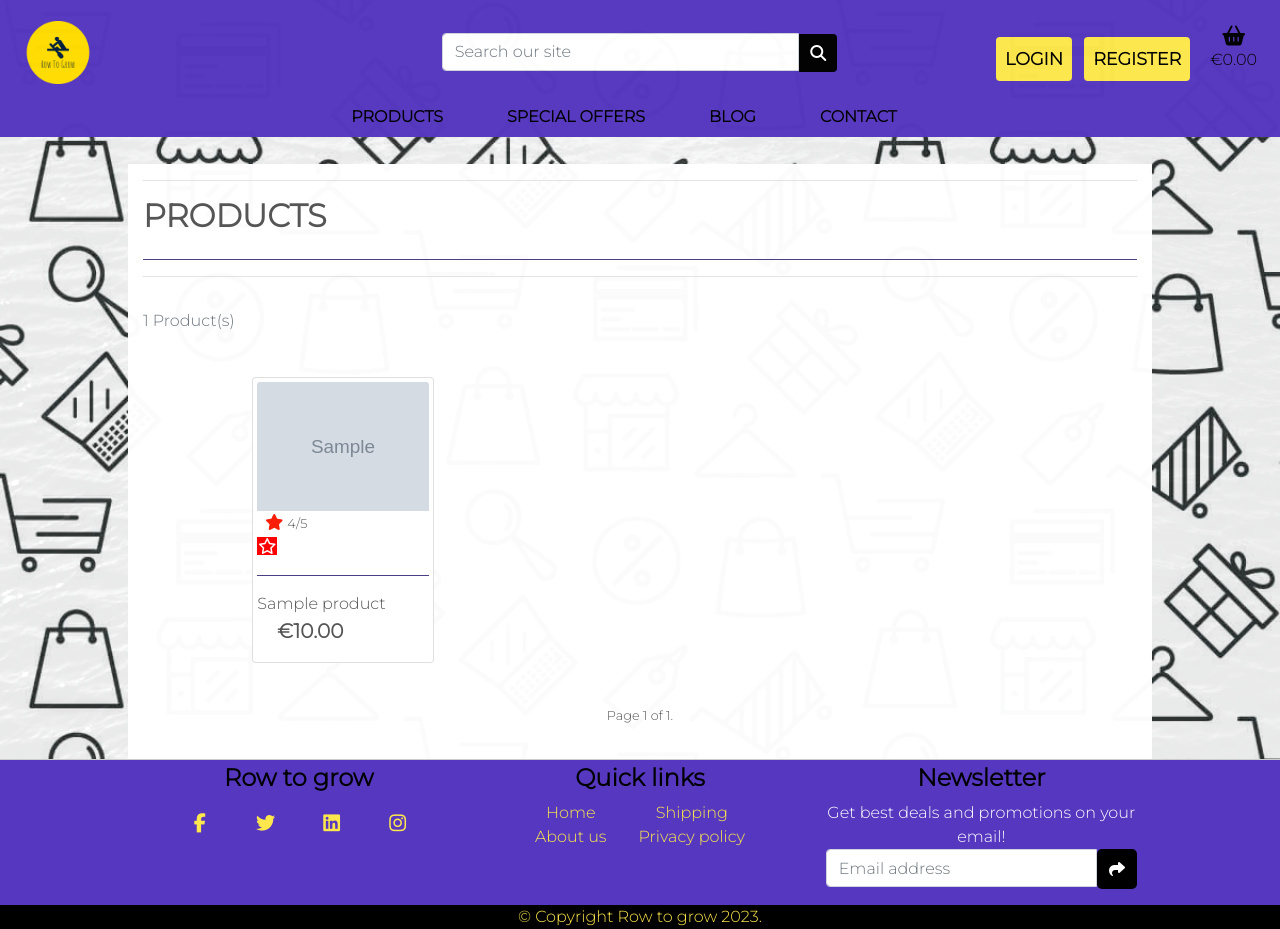
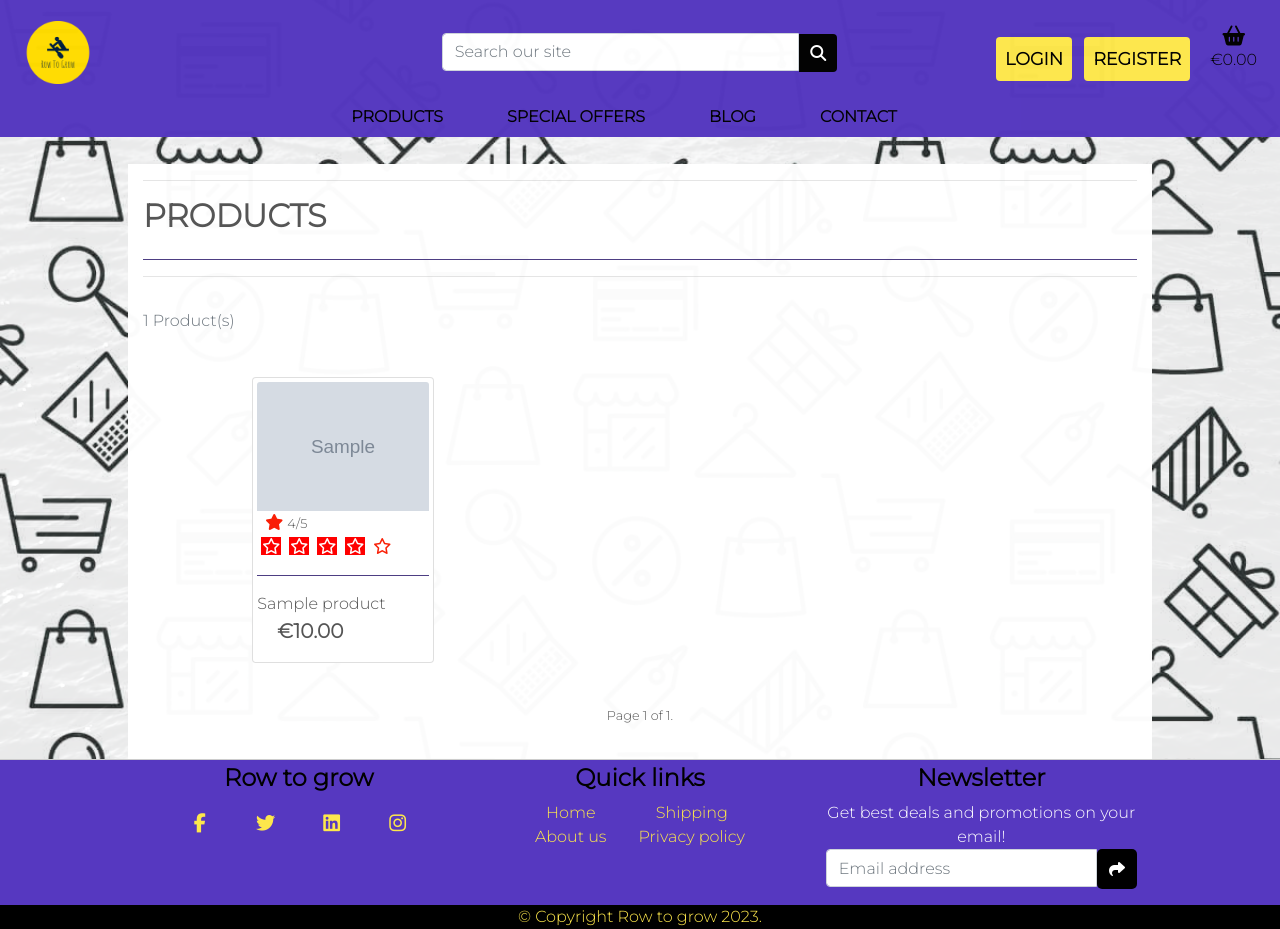
Before and after one commit to tmarkec/row_to_grow, a Django app: page /products/ in a window 1280 px wide. Run offline with Django 3.2, Linux system fonts and the light colour scheme; tables that the repository leaves empty hold one stand-in row (values such as "Sample post"); grey boxes marked "Sample" are stand-in pictures; some libraries are stand-ins or nearby versions.

Commit message:
added rating stars on products page

```diff
--- a/blog/templates/blog/blog.html
+++ b/blog/templates/blog/blog.html
@@ -25,9 +25,9 @@
             <hr class="hr">
         </div>
     </div>
-    <div class="row mt-5">
+    <div class="row mt-5 justify-content-around">
         {% for blog in object_list %}
-        <div class="col-xs-12 col-md-4 m-2">
+        <div class="col-xs-12 col-md-4">
             <div class="card rounded" style="width: 18rem;">
                 <img class="card-img-top" src="{{ blog.image.url }}" alt="Post image">
 
@@ -44,7 +44,7 @@
         </div>
         {% endfor %}
     </div>
-    <div class='row pagination justify-content-center mb-3'>
+    <div class='row pagination justify-content-center p-4'>
         {% if page_obj.has_previous %}
         <a href='{% url "blog:blog" %}?page={{ page_obj.previous_page_number }}' class="mx-4">Previous </a>
         {% endif %}
--- a/blog/templates/blog/blog_detail.html
+++ b/blog/templates/blog/blog_detail.html
@@ -50,6 +50,7 @@
         {% endif %}
         <span class="text-secondary">{{ blog.number_of_likes }} </span>
     </div>
+    <a href="{% url 'blog:blog' %}" class="search-back mx-5"><i class="fas fa-arrow-left"></i>Back</a>
 </div>
 
 {% endblock %}
--- a/products/templates/products/products.html
+++ b/products/templates/products/products.html
@@ -30,7 +30,8 @@
     <div class="row">
         <div class="col-12 col-md-6 order-md-first">
             <p class="text-muted mt-3 text-center text-md-left">
-                {{ products|length }} Product(s){% if search_term %} found for <strong>"{{ search_term }}"</strong>{% endif %}
+                {{ products|length }} Product(s){% if search_term %} found for
+                <strong>"{{ search_term }}"</strong>{% endif %}
             </p>
         </div>
     </div>
@@ -51,8 +52,58 @@
                                 alt="{{ product.name }}">
                         </a>
                         {% endif %}
-                        <p class="pb-0 my-0 mx-2"><i class="fas fa-star" style="color: #f91f06;"></i><small class="px-1">{{product.averageReview}}/5</small></p>
-                        <p class=""><i class="far fa-star star" style="color: #fff;"></i></p>
+                        <p class="pb-0 my-0 mx-2"><i class="fas fa-star" style="color: #f91f06;"></i><small
+                                class="px-1">{{product.averageReview}}/5</small></p>
+                        {% if product.averageReview == 0 %}
+                        <div class="d-flex flex-row">
+                            <p class="mx-1"><i class="far fa-star" style="color: #f91f06;"></i></p>
+                            <p class="mx-1"><i class="far fa-star" style="color: #f91f06;"></i></p>
+                            <p class="mx-1"><i class="far fa-star" style="color: #f91f06;"></i></p>
+                            <p class="mx-1"><i class="far fa-star" style="color: #f91f06;"></i></p>
+                            <p class="mx-1"><i class="far fa-star" style="color: #f91f06;"></i></p>
+                        </div>
+                        {% elif product.averageReview == 1 %}
+                        <div class="d-flex flex-row">
+                            <p class="mx-1"><i class="far fa-star star" style="color: #fff;"></i></p>
+                            <p class="mx-1"><i class="far fa-star" style="color: #f91f06;"></i></p>
+                            <p class="mx-1"><i class="far fa-star" style="color: #f91f06;"></i></p>
+                            <p class="mx-1"><i class="far fa-star" style="color: #f91f06;"></i></p>
+                            <p class="mx-1"><i class="far fa-star" style="color: #f91f06;"></i></p>
+                        </div>
+                        {% elif product.averageReview == 2 %}
+                        <div class="d-flex flex-row">
+                            <p class="mx-1"><i class="far fa-star star" style="color: #fff;"></i></p>
+                            <p class="mx-1"><i class="far fa-star star" style="color: #fff;"></i></p>
+                            <p class="mx-1"><i class="far fa-star" style="color: #f91f06;"></i></p>
+                            <p class="mx-1"><i class="far fa-star" style="color: #f91f06;"></i></p>
+                            <p class="mx-1"><i class="far fa-star" style="color: #f91f06;"></i></p>
+                        </div>
+                        {% elif product.averageReview == 3 %}
+                        <div class="d-flex flex-row">
+                            <p class="mx-1"><i class="far fa-star star" style="color: #fff;"></i></p>
+                            <p class="mx-1"><i class="far fa-star star" style="color: #fff;"></i></p>
+                            <p class="mx-1"><i class="far fa-star star" style="color: #fff;"></i></p>
+                            <p class="mx-1"><i class="far fa-star" style="color: #f91f06;"></i></p>
+                            <p class="mx-1"><i class="far fa-star" style="color: #f91f06;"></i></p>
+                        </div>
+                            {% elif product.averageReview == 4 %}
+                            <div class="d-flex flex-row">
+                            <p class="mx-1"><i class="far fa-star star" style="color: #fff;"></i></p>
+                            <p class="mx-1"><i class="far fa-star star" style="color: #fff;"></i></p>
+                            <p class="mx-1"><i class="far fa-star star" style="color: #fff;"></i></p>
+                            <p class="mx-1"><i class="far fa-star star" style="color: #fff;"></i></p>
+                            <p class="mx-1"><i class="far fa-star" style="color: #f91f06;"></i></p>
+                        </div>
+                        {% else %}
+                        <div class="d-flex flex-row">
+                            <p class="mx-1"><i class="far fa-star star" style="color: #fff;"></i></p>
+                            <p class="mx-1"><i class="far fa-star star" style="color: #fff;"></i></p>
+                            <p class="mx-1"><i class="far fa-star star" style="color: #fff;"></i></p>
+                            <p class="mx-1"><i class="far fa-star star" style="color: #fff;"></i></p>
+                            <p class="mx-1"><i class="far fa-star star" style="color: #fff;"></i></p>
+                        </div>
+                        {% endif %}
+
                         <hr class="hr mt-0">
                         <div class="card-body p-0">
                             <p class="mb-0">{{ product.name }}</p>
--- a/profiles/models.py
+++ b/profiles/models.py
@@ -38,7 +38,6 @@ def create_or_update_user_profile(sender, instance, created, **kwargs):
     """
     if created:
         UserProfile.objects.create(user=instance)
-    # Existing users: just save the profile
     instance.userprofile.save()
 
 
```
Also changed, not shown: README.md, readme_img/wireframes/blog.png (added), readme_img/wireframes/row_to_grow.jpeg (added).
